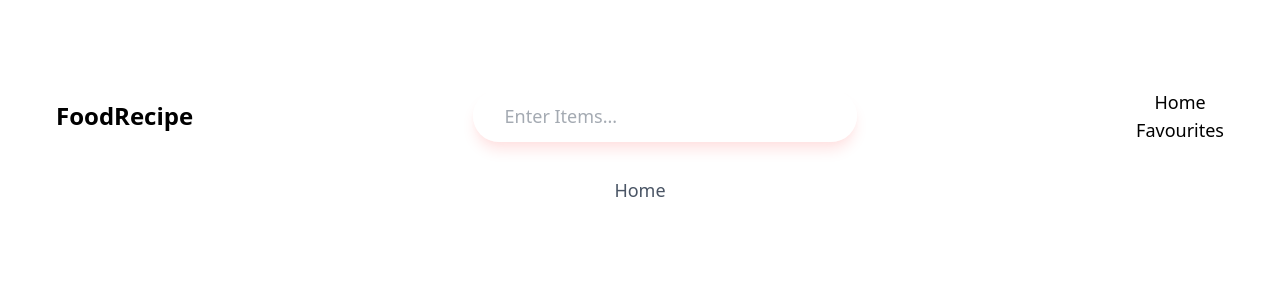
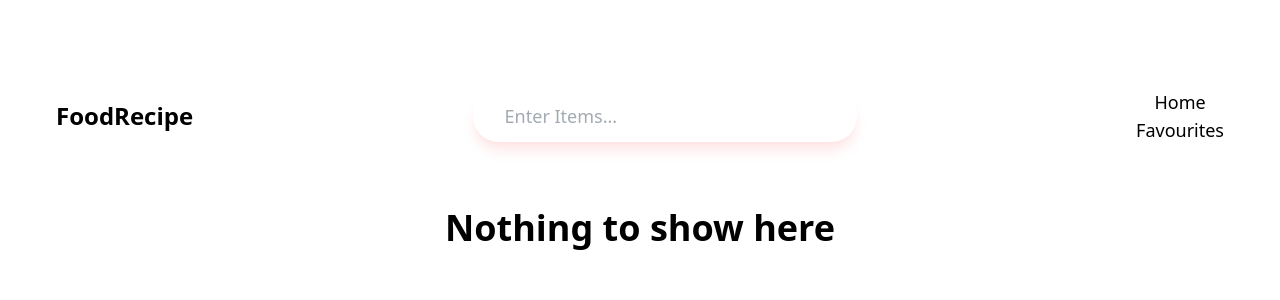
Before and after one commit to Hussain-Tinwala/CulinexAI, a React (Vite) app: page / in a window 1280 px wide. Shown: the top 300 px of the page. Built offline with nearby package versions, Linux system fonts and the light colour scheme.

Commit message:
display loading state and conditionally render recipes in Home component

```diff
--- a/src/pages/Home.jsx
+++ b/src/pages/Home.jsx
@@ -1,8 +1,28 @@
-import React from 'react'
+import React, { useContext } from 'react'
+import { GlobalContext } from '../context/context'
+import RecipeItem from '../components/RecipeItem'
 
 function Home() {
+  const { recipeList, loading } = useContext(GlobalContext)
+
+  if(loading) return <div>Loading... Please wait</div>
+
   return (
-    <div>Home</div>
+    <div className='py-8 container mx-auto flex flex-wrap justify-center gap-10'>
+      {recipeList && recipeList.length > 0 ?
+        recipeList.map((item) => {
+          return (
+            <RecipeItem item={item} />
+          )
+        })
+        : <div>
+          <p className='lg:text-4xl text-xl text-center text-black font-extrabold'>
+            Nothing to show here
+          </p>
+        </div>
+      }
+
+    </div>
   )
 }
 
```
